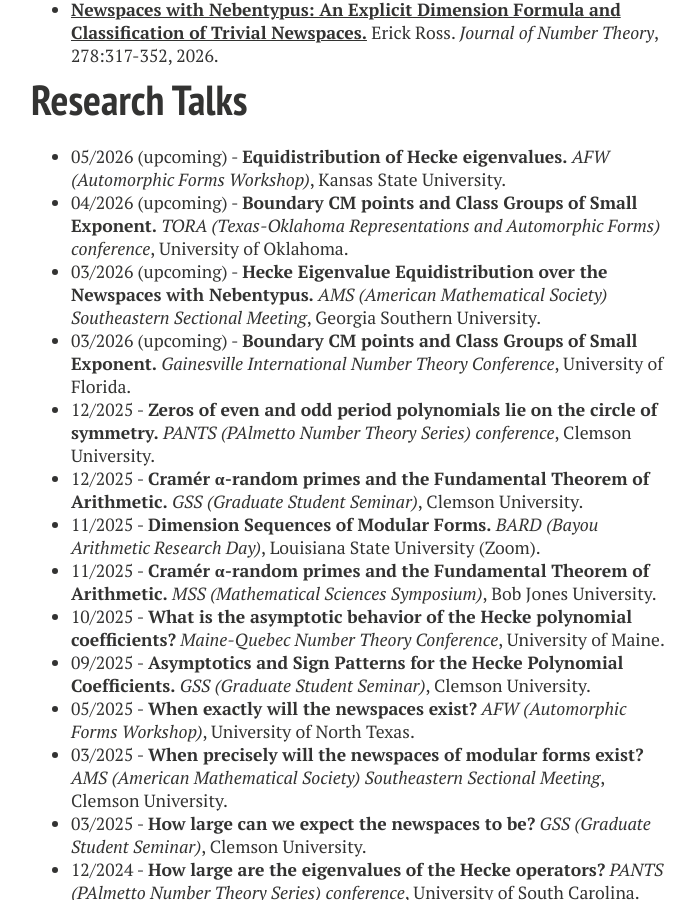
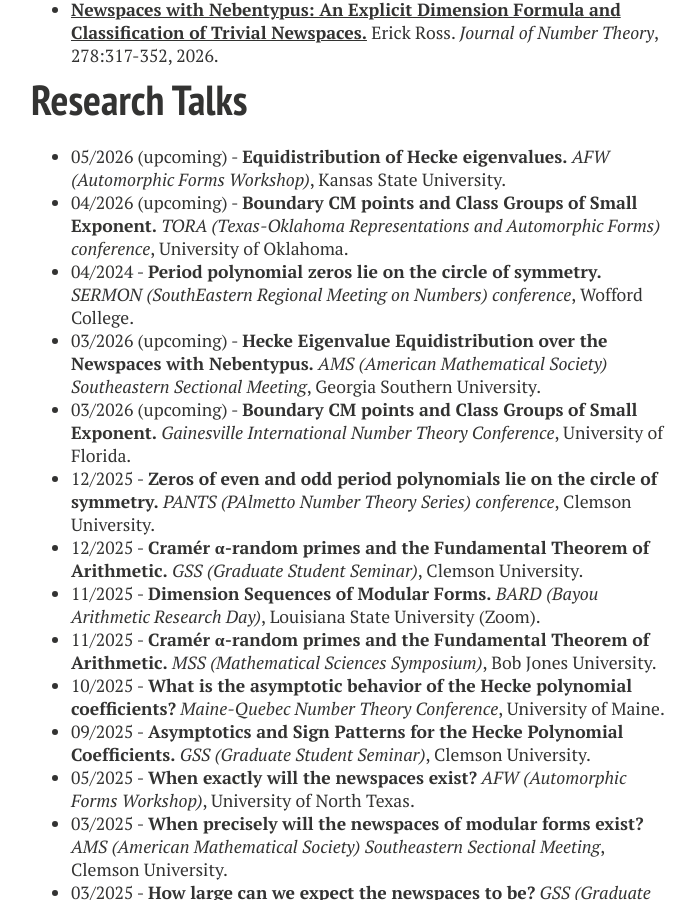
Before and after one commit to erick-ross/erick-ross.github.io, a Jekyll site: the page built from research.md, in a window 1280 px wide and 900 px high, scrolled down 1005 px. Shown: the whole window, without its empty margins (289-985 px from the left). Built offline with Jekyll 4.4.1, drawn with Linux system fonts in a browser that asks for light colours; nearby versions of some CDN libraries.

Commit message:
updated talks

```diff
--- a/research.md
+++ b/research.md
@@ -28,6 +28,7 @@ layout: page
 # Research Talks
 - 05/2026 (upcoming) - **Equidistribution of Hecke eigenvalues.** *AFW (Automorphic Forms Workshop)*, Kansas State University.
 - 04/2026 (upcoming) - **Boundary CM points and Class Groups of Small Exponent.** *TORA (Texas-Oklahoma Representations and Automorphic Forms) conference*, University of Oklahoma.
+- 04/2024 - **Period polynomial zeros lie on the circle of symmetry.** *SERMON (SouthEastern Regional Meeting on Numbers) conference*, Wofford College.
 - 03/2026 (upcoming) - **Hecke Eigenvalue Equidistribution over the Newspaces with Nebentypus.** *AMS (American Mathematical Society) Southeastern Sectional Meeting*, Georgia Southern University.
 - 03/2026 (upcoming) - **Boundary CM points and Class Groups of Small Exponent.** *Gainesville International Number Theory Conference*, University of Florida.
 - 12/2025 - **Zeros of even and odd period polynomials lie on the circle of symmetry.** *PANTS (PAlmetto Number Theory Series) conference*, Clemson University.
```
